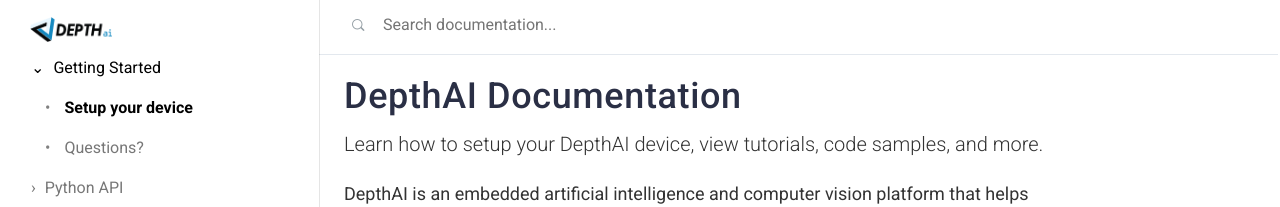
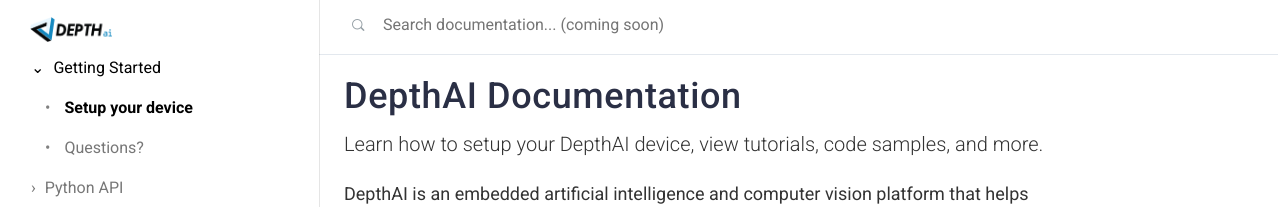
Before and after one commit to luxonis/depthai-docs-website, a Jekyll site: the page built from index.html, in a window 1280 px wide. Shown: the top 207 px of the page. Built offline with Jekyll 4.4.1, drawn with Linux system fonts in a browser that asks for light colours; nearby versions of some CDN libraries.

Commit message:
Added text about search coming soon

```diff
--- a/_includes/search.html
+++ b/_includes/search.html
@@ -1,5 +1,5 @@
 <nav id="nav_search">
   <form>
-    <input type="search" placeholder="Search documentation...">
+    <input type="search" placeholder="Search documentation... (coming soon)">
   </form>
 </nav>
```
